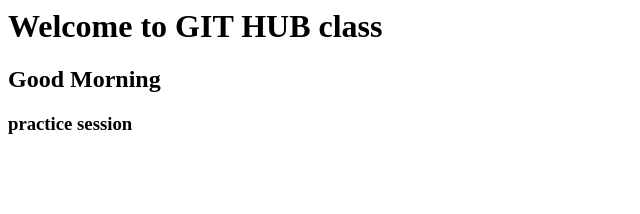
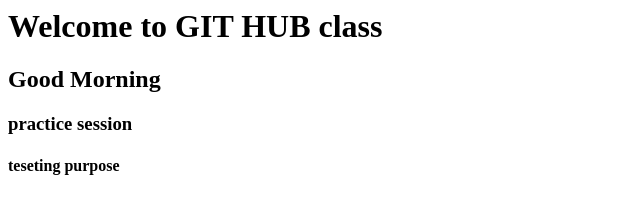
Before and after one commit to Eswaridevops/MYNEWREPO, a plain HTML site: page index.html in a window 1280 px wide. Shown: the whole page, without its empty margins (0-640 px from the left). Drawn offline with Linux system fonts and the light colour scheme.

Commit message:
Update index.html

```diff
--- a/index.html
+++ b/index.html
@@ -1,3 +1,4 @@
 <h1>Welcome to GIT HUB class</h1>
 <h2>Good Morning </h2>
 <h3>practice session</h3>
+<h4>teseting purpose</h4>
```
